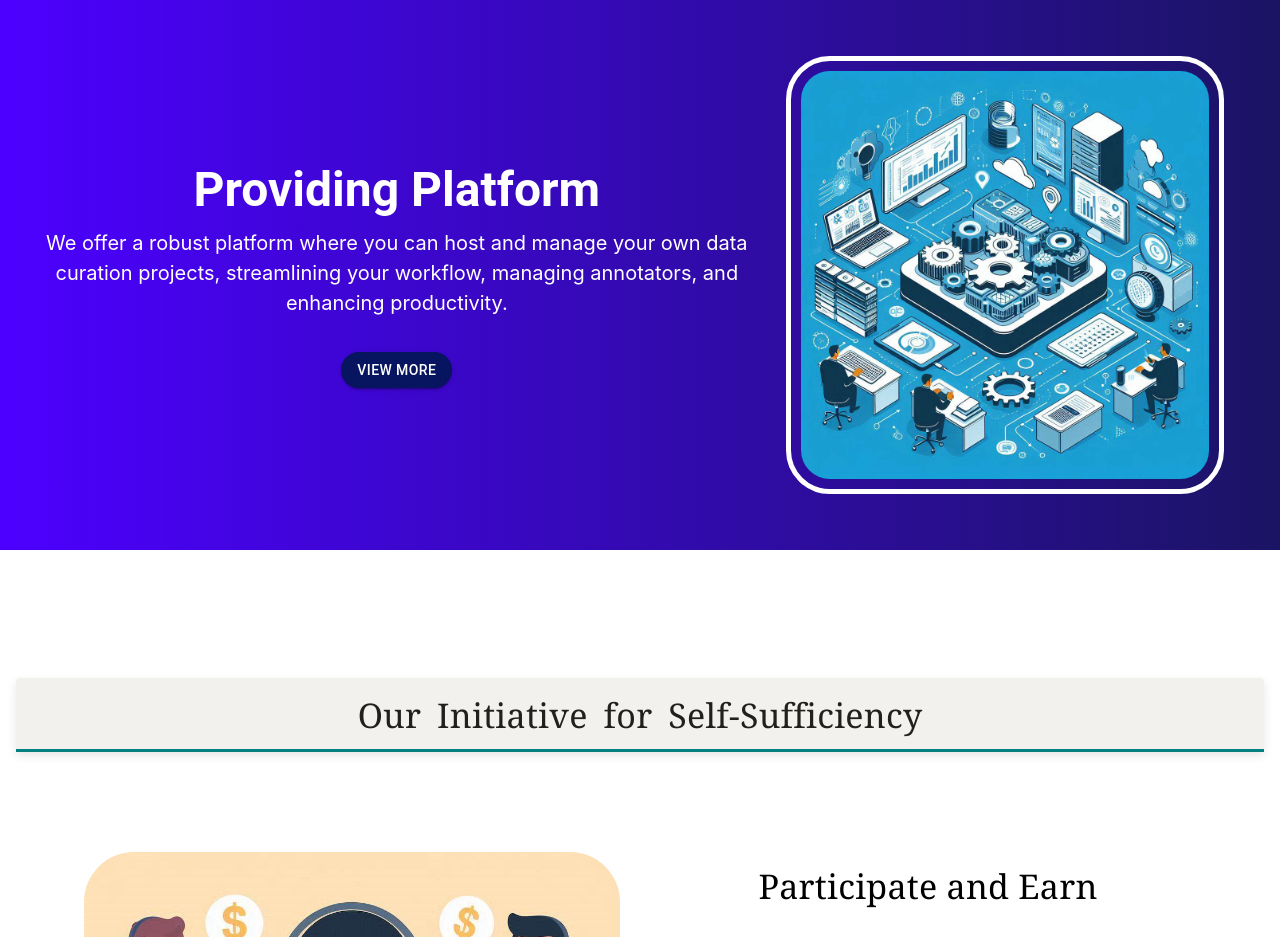
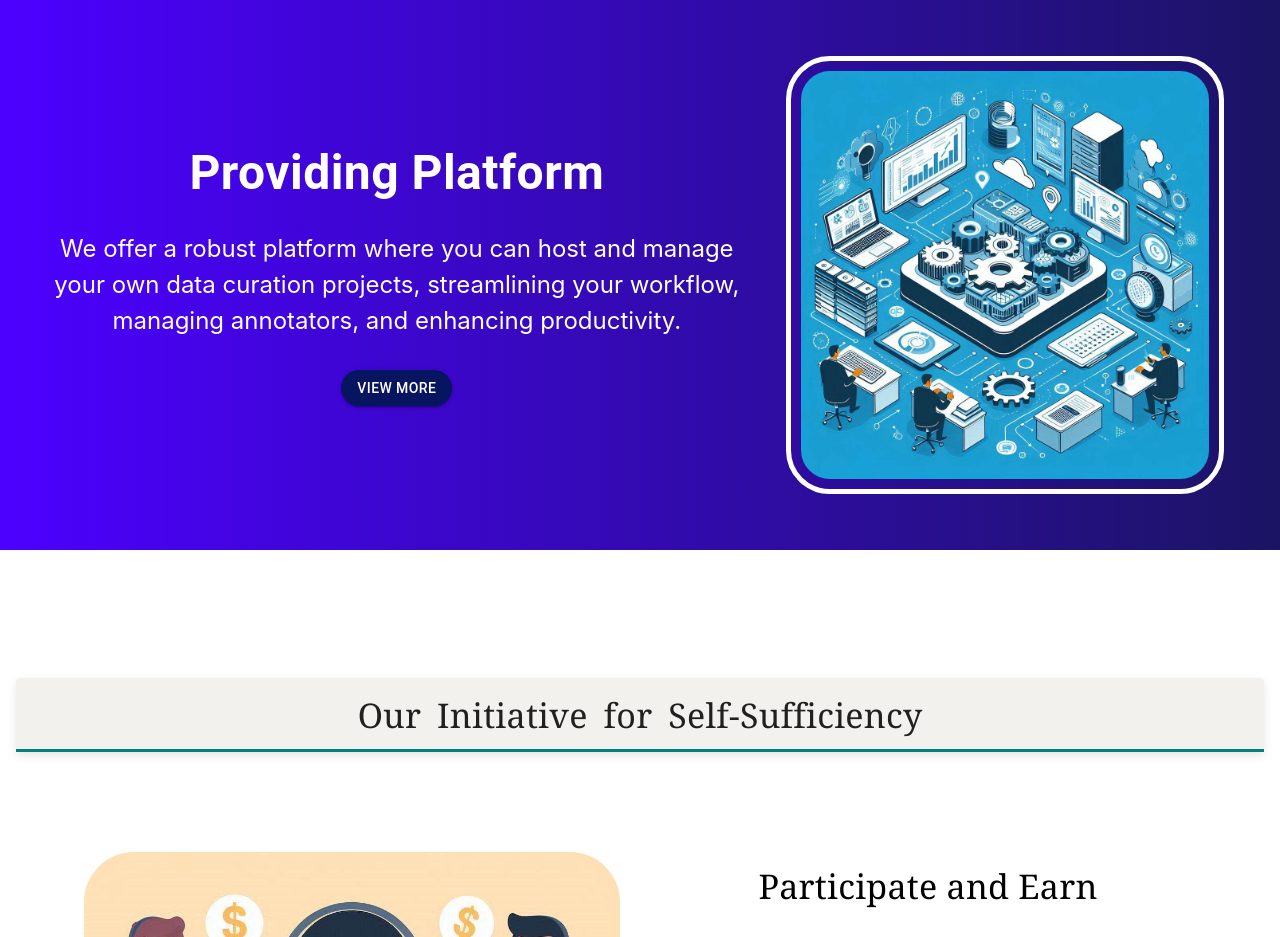
Before and after one commit to TanmoyTheStudent/VaniVerseDemo2, a React (Create React App) app: page / in a window 1280 px wide. Shown: the part 6120-7057 px from the top of the page. Built offline with nearby package versions, Linux system fonts and the light colour scheme.

Commit message:
Update ProvidingPlatform.js

```diff
--- a/src/components/home/sub-components/ProvidingPlatform.js
+++ b/src/components/home/sub-components/ProvidingPlatform.js
@@ -2,27 +2,7 @@ import { Link } from "react-router-dom";
 import { Paper,Typography,Box,Button } from "@mui/material"
 import { motion } from 'framer-motion';
 import Image from "../../../required-data/assests/image/providing-platform.jpg"
-
-const design={
-    padding: 2,
-    textAlign: 'center',
-    position: 'relative',
-    margin: 2,
-    //marginLeft:5,
-    //marginRigt:5,
-    backgroundColor: '#f3f1ee',
-    boxShadow: '0 4px 10px rgba(0, 0, 0, 0.1)',
-    '&::after': {
-      content: '""',
-      display: 'block',
-      width: '100%',
-      height: '3px',
-      backgroundColor: '#008080',
-      position: 'absolute',
-      bottom: 0,
-      left: 0,
-    },
-  }
+import { design } from "../../../required-data/object-data/servicesInHome";
 
 function ProvidingPlatform() {
   return (
@@ -40,7 +20,7 @@ sx={design}
         initial={{ opacity: 0, y: 50 }}
         whileInView={{ opacity: 1, y: 0 }}
         transition={{ duration: 1.5 }}
-        //viewport={{ once: true }} // Ensures the animation happens only once during the scroll
+        //viewport={{ once: true }} // animation happens only once during the scroll
       >
 <Typography variant="h4" style={{fontFamily:"Georgia",wordSpacing: '0.2em'}}>
       PROVIDING PLATFORM SERVICE
@@ -53,13 +33,13 @@ sx={design}
       sx={{
         display: 'flex',
         flexDirection: {
-          xs: 'column', // Stack vertically on extra-small screens
-          sm: 'column', // Stack vertically on small screens
-          md: 'row', // Align horizontally on medium screens and up
+          xs: 'column',
+          sm: 'column',
+          md: 'row',
         },
         alignItems: 'center',
         justifyContent: 'space-evenly',
-        background: 'linear-gradient(to right, #4c00ff, #1b1464)', // Gradient background
+        background: 'linear-gradient(to right, #4c00ff, #1b1464)',
         padding: 4,
         color: 'white',
         minHeight:"550px",
@@ -70,8 +50,20 @@ sx={design}
       <Box sx={{ maxWidth: { xs: '100%', md: '60%' }, marginBottom: { xs: 2, md: 0 } }}
       style={{ display: 'flex', flexDirection: 'column'
       , justifyContent: 'center',alignItems: 'center', padding:"0%"}}>
-        <Typography variant="h3" component="div" sx={{ fontWeight: 'bold',
-        display: 'block',textAlign: 'center' }}>
+        <Typography
+         component="div"
+        sx={{ fontWeight: 'bold',
+        display: 'block',
+        textAlign: 'center',
+        fontSize: {
+          xs: '2rem',
+          sm: '2.5rem',
+          md: '2.75rem',
+          lg: '3rem',
+          xl: '4rem',
+        },
+        margin:"2%"
+        }}>
           Providing Platform
         </Typography>
 
@@ -81,14 +73,14 @@ sx={design}
       //margin:"2%",
       color: 'white',
       fontSize: {
-        xs: '1rem',   // 0px - 600px
-        sm: '1rem',     // 600px - 960px
-        md: '1.25rem',   // 960px - 1280px
-        lg: '1.25rem',   // 1280px - 1920px
-        xl: '1.5rem',   // 1920px and above
+        xs: '1.25rem',
+        sm: '1.35rem',
+        md: '1.4rem',
+        lg: '1.5rem',
+        xl: '1.75rem',
       },
-      display: 'block',  // Ensure Typography is displayed as a block element
-      margin: '10px',  // Optional: Add some space between the title and description
+      display: 'block',
+      margin: {xs:'1.5%',md:'1%'},
       textAlign: 'center',
     }}
   >
@@ -97,10 +89,11 @@ sx={design}
       <Button
             variant="contained"
             sx={{
-              backgroundColor: '#07145f', // Blue background color
-              borderRadius: '20px',       // Rounded corners
+              mb:"3%",
+              backgroundColor: '#07145f',
+              borderRadius: '20px',
               '&:hover': {
-                backgroundColor: '#7038b7', // Darker blue on hover
+                backgroundColor: '#7038b7',
               },
             }}
             component={Link}
@@ -116,11 +109,12 @@ sx={design}
       <Box
         sx={{
           position: 'relative',
-          width: { xs: '100%', md: '40%' },
+          width: { xs: '95%',sm:"75%", md: '45%' },
           height: '100%',
           display: 'flex',
           alignItems: 'center',
           justifyContent: 'center',
+          mb:{xs:3,md:0}
         }}
       >
 
```
